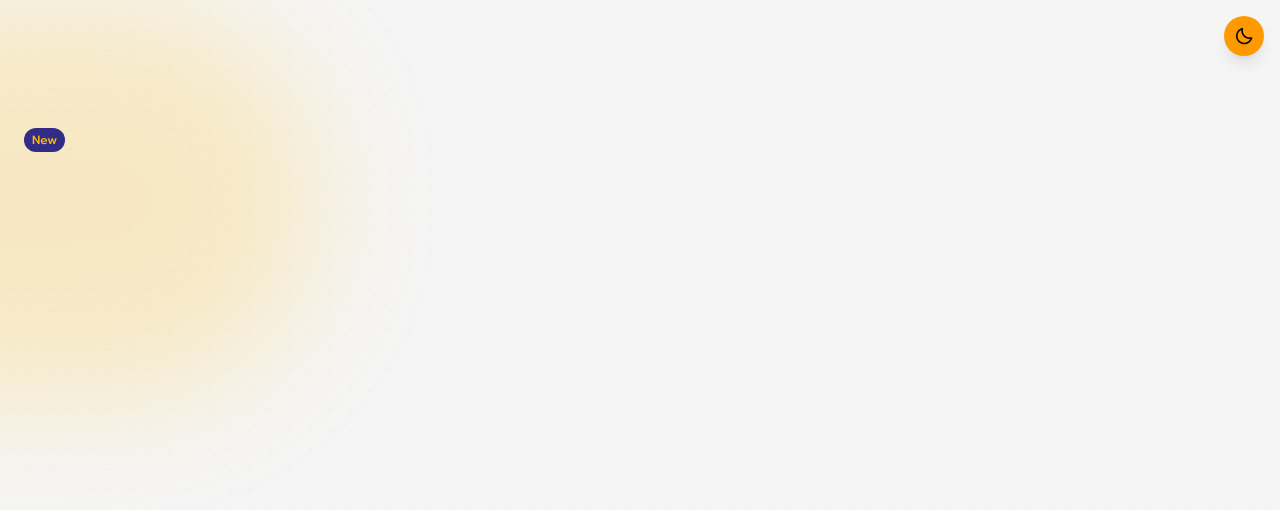
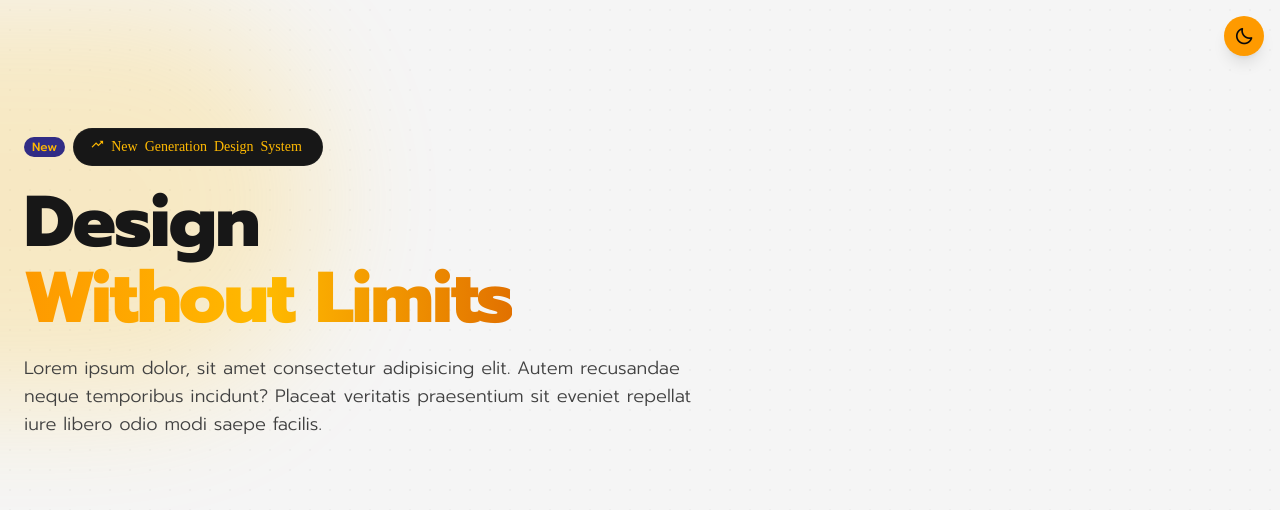
Before and after one commit to Harivijay93/DarkLight-Mode, a React (Vite) app: page / in a window 1280 px wide. Shown: the top 510 px of the page. Built offline with nearby package versions, Linux system fonts and the light colour scheme.

Commit message:
Add files via upload

```diff
--- a/src/components/Hero.jsx
+++ b/src/components/Hero.jsx
@@ -13,9 +13,23 @@ const Hero = () => {
           <div className='flex-1 space-y-6 lg:space-y-7'>
             <div className='space-y-4 lg:space-y-5'>
               <div className='flex items-center'>
-                <span className='inline-flex items-center px-2 py-1 rounded-full text-xs font-medium
+                <span className='inline-flex items-center px-2 py-0.5 rounded-full text-xs font-medium
                 bg-indigo-900 text-amber-400 mr-2'>New</span>
+                <h2 className='inline-block px-3 py-1.5 lg:px-4 lg:py-2 rounded-full bg-neutral-900 text-amber-400
+                text-sm backdrop-blur-sm border border-neutral-800/50'>
+                  <i className='bx bx-trending-up mr-1'> New Generation Design System</i>
+                </h2>
               </div>
+              <h1 className='text-4xl md:text-5xl lg:text-6xl xl:text-7xl font-extrabold tracking-tight
+              text-neutral-900 dark:text-white'>
+                <span className='block mb-1'>Design</span>
+                <span className='bg-clip-text text-transparent bg-gradient-to-r from-amber-500 via-amber-400
+                to-amber-600'>Without Limits</span>
+                </h1>
+                <p className='text-base lg:text-lg text-neutral-700 dark:text-neutral-300 max-w-2xl font-light'>
+                  Lorem ipsum dolor, sit amet consectetur adipisicing elit. Autem recusandae neque temporibus incidunt?
+                  Placeat veritatis praesentium sit eveniet repellat iure libero odio modi saepe facilis.
+                </p>
             </div>
           </div>
         </div>
```
